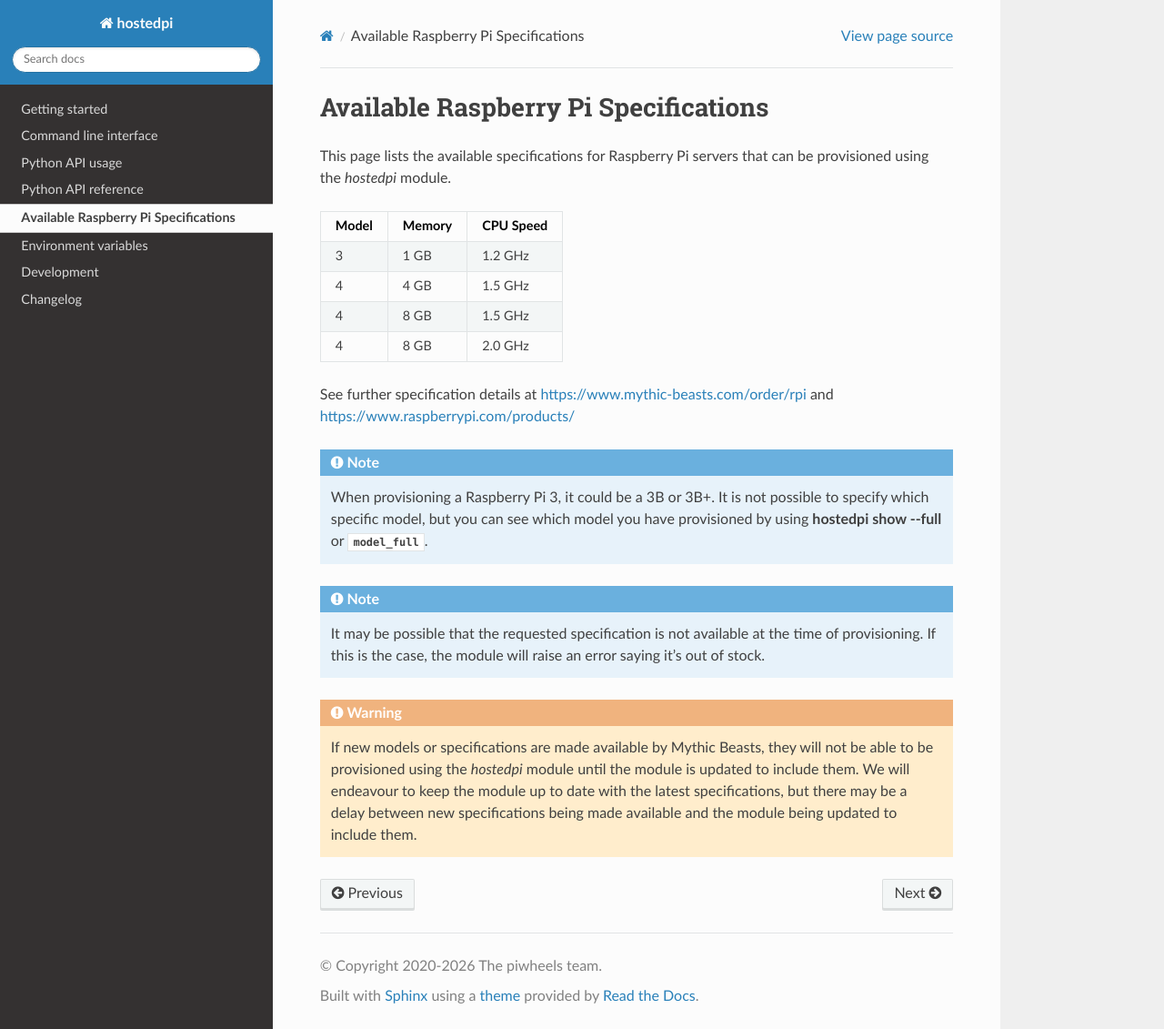
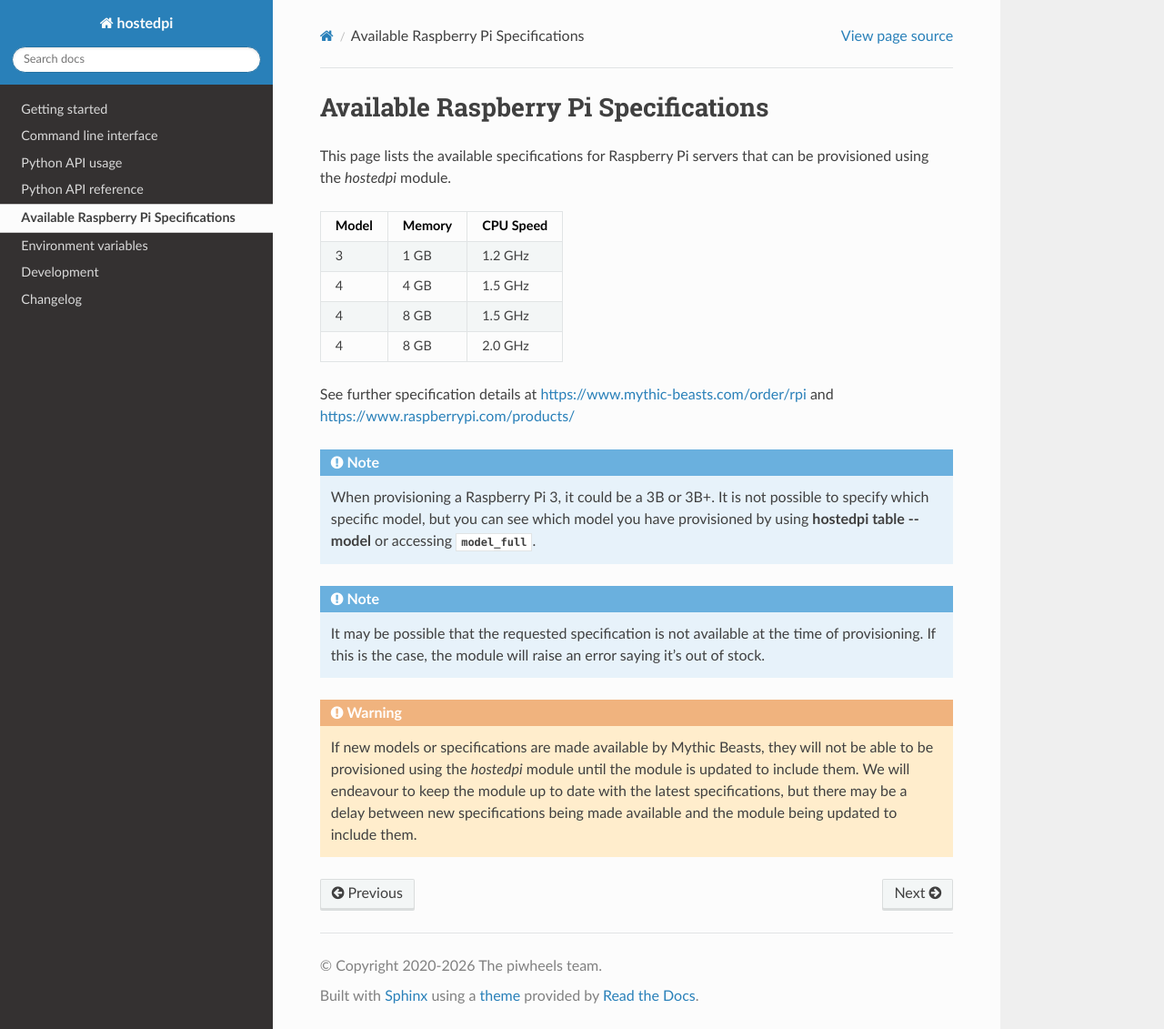
Before and after one commit to piwheels/hostedpi, a Sphinx documentation site: the page built from docs/specs.rst, in a window 1280 px wide and 1131 px high. Shown: the whole window at 91% size. Built offline with Sphinx 7.4.7 and the Read the Docs theme 3.1.0, drawn with Linux system fonts in a browser that asks for light colours.

Commit message:
Fix note text

```diff
--- a/docs/specs.rst
+++ b/docs/specs.rst
@@ -24,7 +24,7 @@ https://www.raspberrypi.com/products/
 
     When provisioning a Raspberry Pi 3, it could be a 3B or 3B+. It is not possible to specify which
     specific model, but you can see which model you have provisioned by using
-    :command:`hostedpi show --full` or :attr:`~hostedpi.pi.Pi.model_full`.
+    :command:`hostedpi table --model` or accessing :attr:`~hostedpi.pi.Pi.model_full`.
 
 .. note::
 
```
